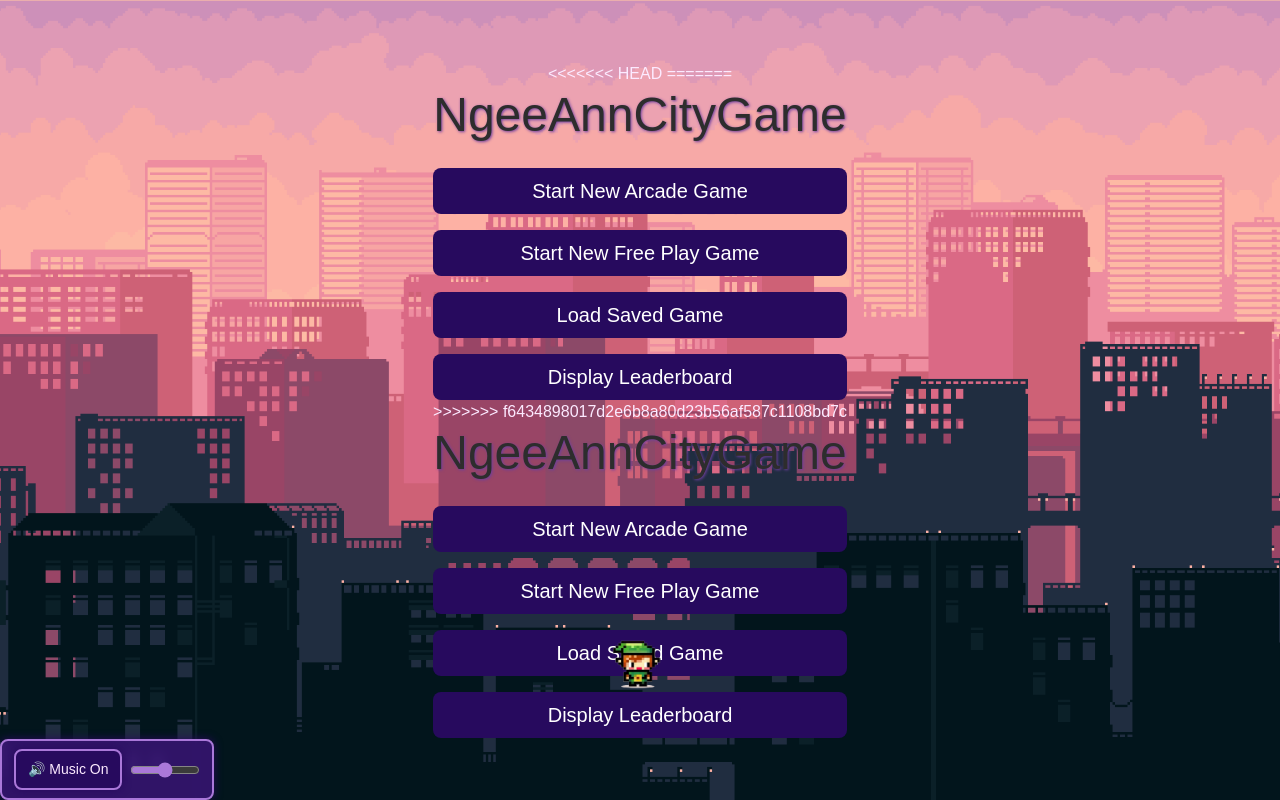
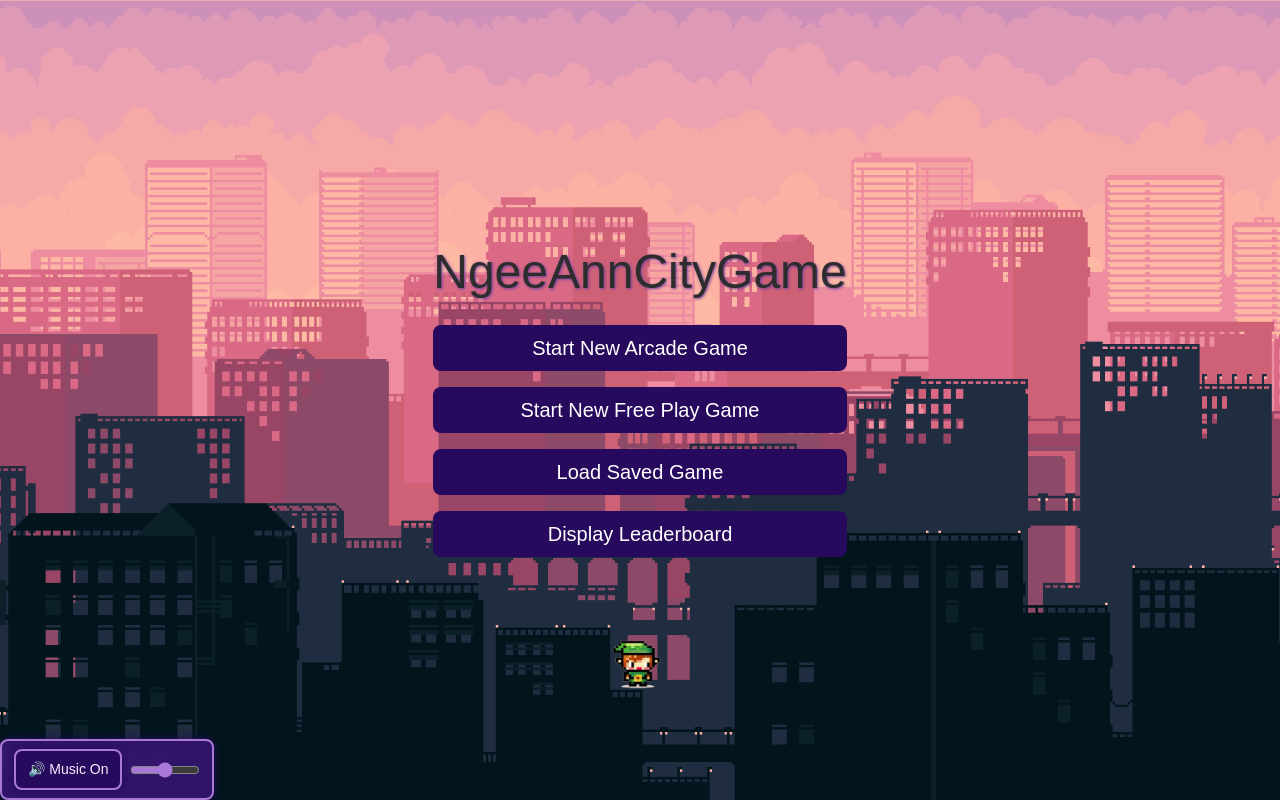
Before and after one commit to elphabetsoop/NgeeAnnCityGame, a website: page index.html in a window 1280 px wide. Drawn offline with nearby package versions, Linux system fonts and the light colour scheme.

```diff
--- a/index.html
+++ b/index.html
@@ -13,25 +13,13 @@
      <link rel="stylesheet" href="css/styles.css">
 </head>
 <body class="d-flex align-items-center justify-content-center vh-100" style="background-image: url('assets/landing.png');">
-<<<<<<< HEAD
      <!-- Background Music -->
      <audio id="bgMusic" loop preload="auto">
           <source src="assets/Building-The-Future(chosic.com).mp3" type="audio/mpeg">
           Your browser does not support the audio element.
      </audio>
-=======
     <img src="assets/player.png" alt="Player" id="movingPlayer" class="moving-player">
 
-    <div class="text-center">
-        <h1 class="mb-4" style="font-size: 3rem; color:#2D2D2D ">NgeeAnnCityGame</h1>
-        <div class="d-grid gap-3 width-3" role="group" aria-label="Large button group">
-            <a class="btn btn-custom btn-lg" href="arcade.html?tutorial=true">Start New Arcade Game</a>
-            <a class="btn btn-custom btn-lg" href="free.html?tutorial=true">Start New Free Play Game</a>
-            <button class="btn btn-custom btn-lg" id="loadGameBtn">Load Saved Game</button>
-            <a class="btn btn-custom btn-lg" href="leaderboard.html">Display Leaderboard</a>
-        </div>
-    </div>
->>>>>>> f6434898017d2e6b8a80d23b56af587c1108bd7c
 
      <!-- Audio Controls -->
      <div class="audio-controls">
```
Also changed, not shown: arcade.html (+1 -0 lines), free.html (+1 -0 lines).
